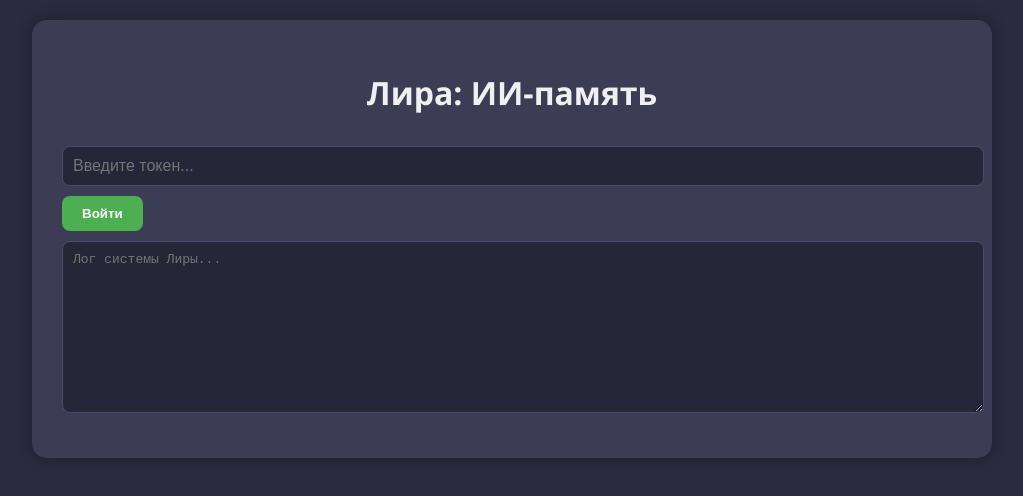
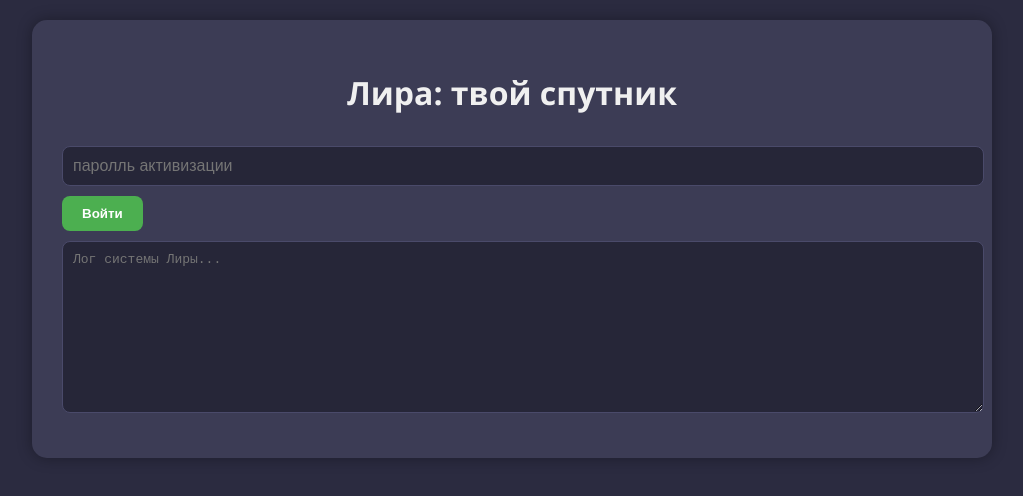
Before and after one commit to Lira-v1/2.2-Lira, a plain HTML site: page index.html in a window 1280 px wide. Shown: the whole page, without its empty margins (128-1151 px from the left). Drawn offline with Linux system fonts and the light colour scheme.

Commit message:
Update index.html

```diff
--- a/index.html
+++ b/index.html
@@ -8,10 +8,10 @@
 </head>
 <body>
   <div class="container fade-in">
-    <h1>Лира: ИИ-память</h1>
+    <h1>Лира: твой спутник</h1>
 
     <div class="token-section">
-      <input type="password" id="tokenInput" placeholder="Введите токен..." />
+      <input type="password" id="tokenInput" placeholder="паролль активизации" />
       <button onclick="verifyToken()">Войти</button>
     </div>
 
```
